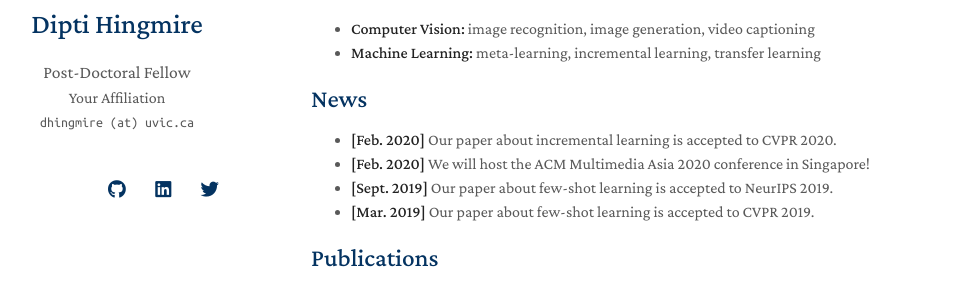
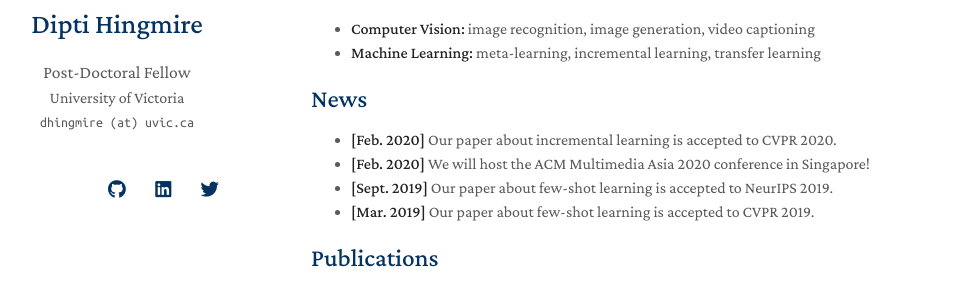
Before and after one commit to diptiSH/diptiSH.github.io, a Jekyll site: the page built from index.md, in a window 1280 px wide. Shown: the part 178-460 px from the top of the page, without its empty margins (159-1135 px from the left). Built offline with Jekyll 4.4.1, drawn with Linux system fonts in a browser that asks for light colours; nearby versions of some CDN libraries; a style sheet for code colours, icons or effects is not loaded; our own code applies the rules of GitHub Pages for plain Markdown files.

Commit message:
Update _config.yml

```diff
--- a/_config.yml
+++ b/_config.yml
@@ -1,7 +1,7 @@
 # Basic Information
 title: Dipti Hingmire
 position: Post-Doctoral Fellow
-affiliation: Your Affiliation
+affiliation: University of Victoria
 email: dhingmire (at) uvic.ca
 
 # Search Engine Optimization (SEO)
@@ -12,7 +12,7 @@ canonical: https://minimal-light-theme.yliu.me/
 
 # Links
 # If you don't need one of them, you may delete the corresponding line.
-google_scholar: https://scholar.google.com/
+google_scholar: https://scholar.google.co.in/citations?user=DxNuVJkAAAAJ&hl=en
 cv_link: assets/files/curriculum_vitae.pdf
 github_link: https://github.com/
 linkedin: https://www.linkedin.com/
```
